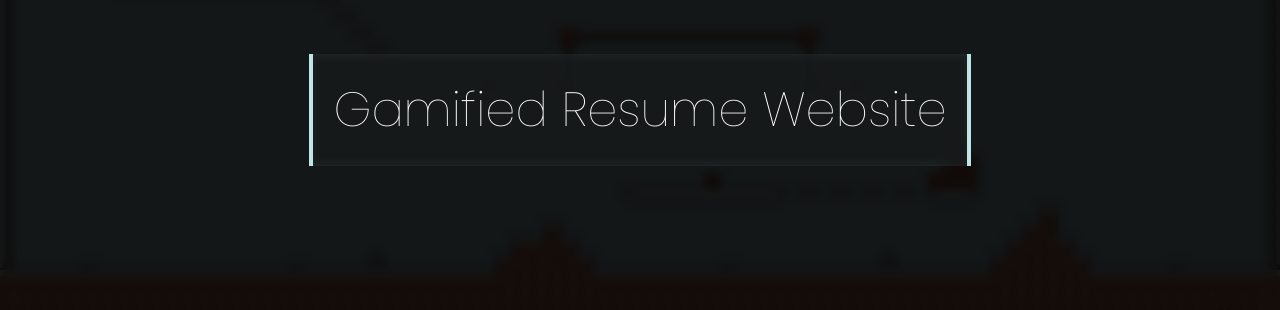
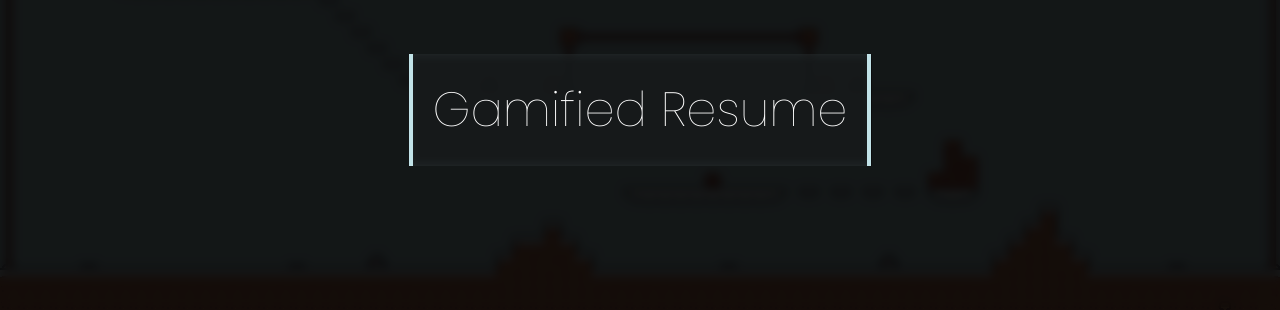
Before and after one commit to Swappuri/Home_Page, a plain HTML site: page index.html in a window 1280 px wide. Shown: the part 490-800 px from the top of the page. Drawn offline with Linux system fonts and the light colour scheme; files whose address does not match are found by name.

Commit message:
Update index.html

```diff
--- a/index.html
+++ b/index.html
@@ -24,7 +24,7 @@
       </div>
       <div class="game">
         <div class="game-inside">
-          <a href="https://swappuri.github.io/Resume_Game/"><h1>Gamified Resume Website</h1></a>
+          <a href="https://swappuri.github.io/Resume_Game/"><h1>Gamified Resume</h1></a>
         </div>
       </div>
     </main>
```
